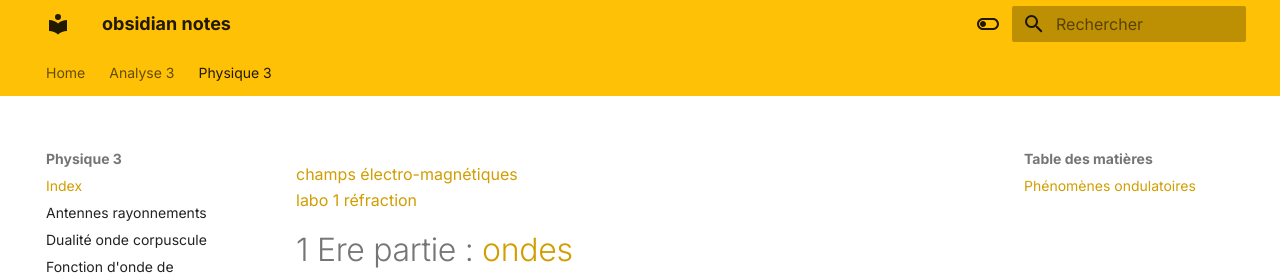
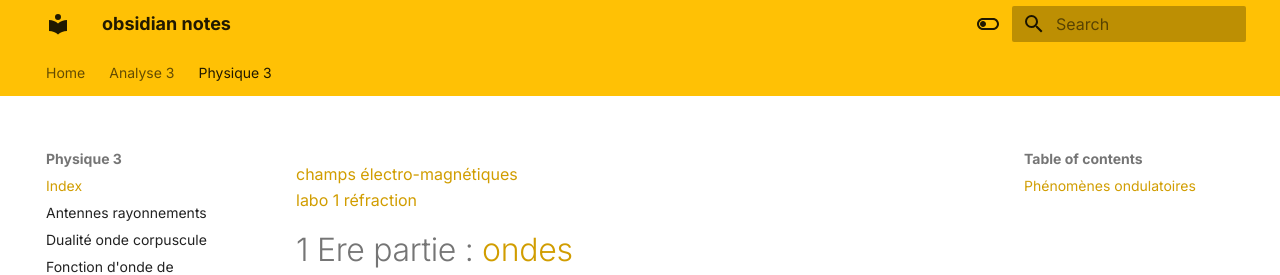
Before and after one commit to Aymco/public-obsidian, an MkDocs documentation site: the page built from docs/Physique 3/index.md, in a window 1280 px wide. Shown: the top 275 px of the page. Built offline with MkDocs 1.6.1 and Material for MkDocs 9.7.7, drawn with Linux system fonts in a browser that asks for light colours; part of the change alters nothing that is shown.

```diff
--- a/mkdocs.yml
+++ b/mkdocs.yml
@@ -1,12 +1,12 @@
 site_name: obsidian notes
-site_description: synthèses
-site_author: Aymco
+#site_description: synthèses
+#site_author: Aymco
 
 theme:
     name: 'material'
     font:
         text: Inter
-    language: fr
+    #language: fr
     features:
     - navigation.tabs
     - navigation.instant
```
